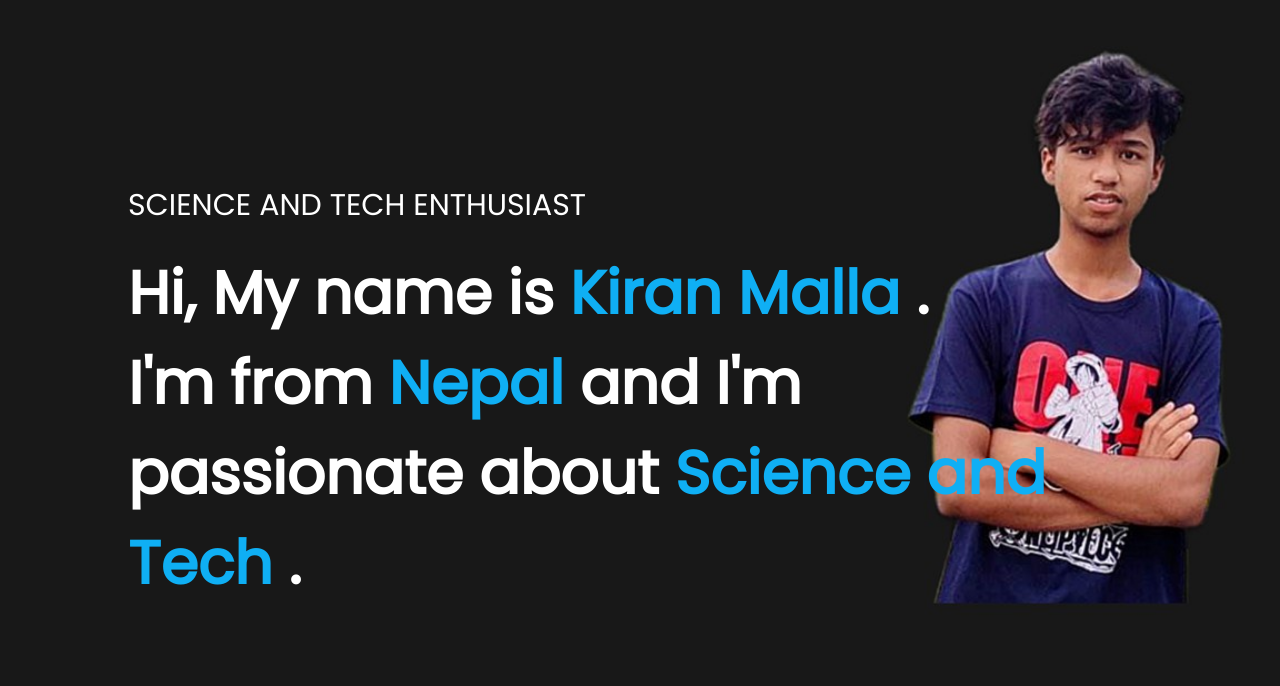
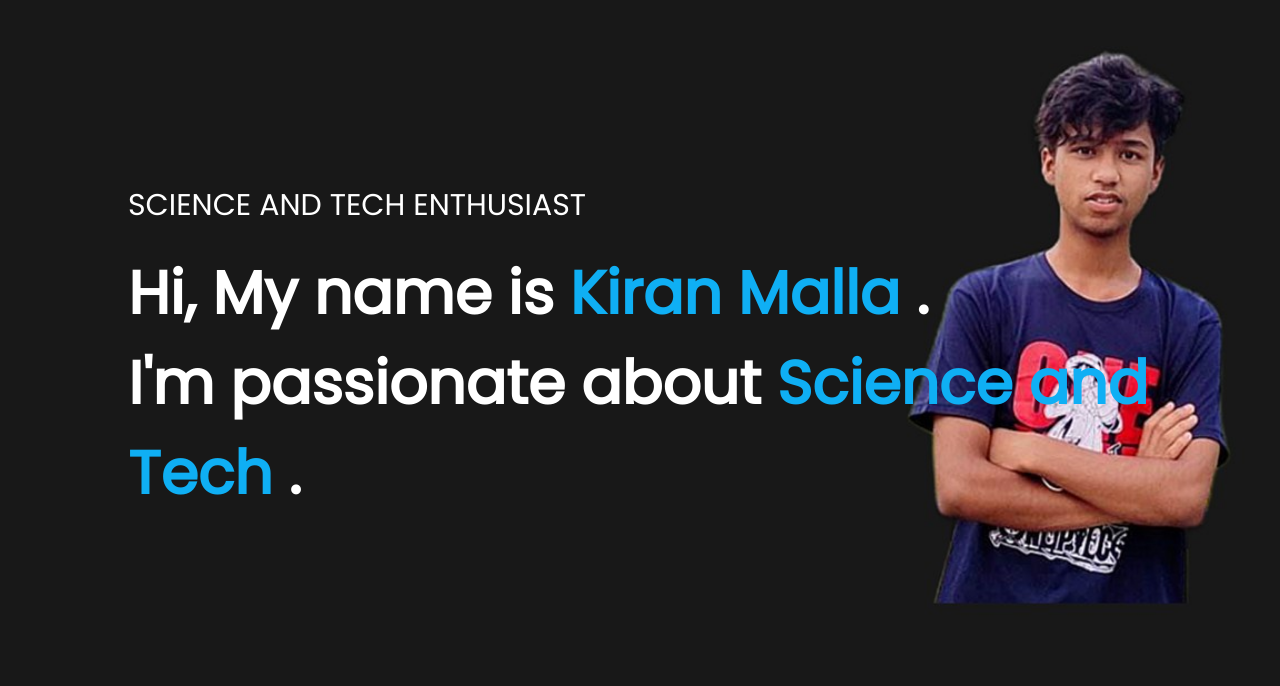
Before and after one commit to kmsmeng/Portfolio_Website, a plain HTML site: page index.html in a window 1280 px wide. Shown: the part 114-800 px from the top of the page. Drawn offline with Linux system fonts and the light colour scheme.

Commit message:
little bit

```diff
--- a/index.html
+++ b/index.html
@@ -30,7 +30,8 @@
             <p>SCIENCE AND TECH ENTHUSIAST</p>
 
             <h1>
-                Hi, My name is <span> Kiran Malla </span>. <br> I'm from <span>Nepal </span> and
+                Hi, My name is <span> Kiran Malla </span>. <br>
+                <!-- <br> I'm from <span>Nepal </span> and  -->
                 I'm passionate about <span>Science and Tech </span>.
             </h1>
         </div>
```
